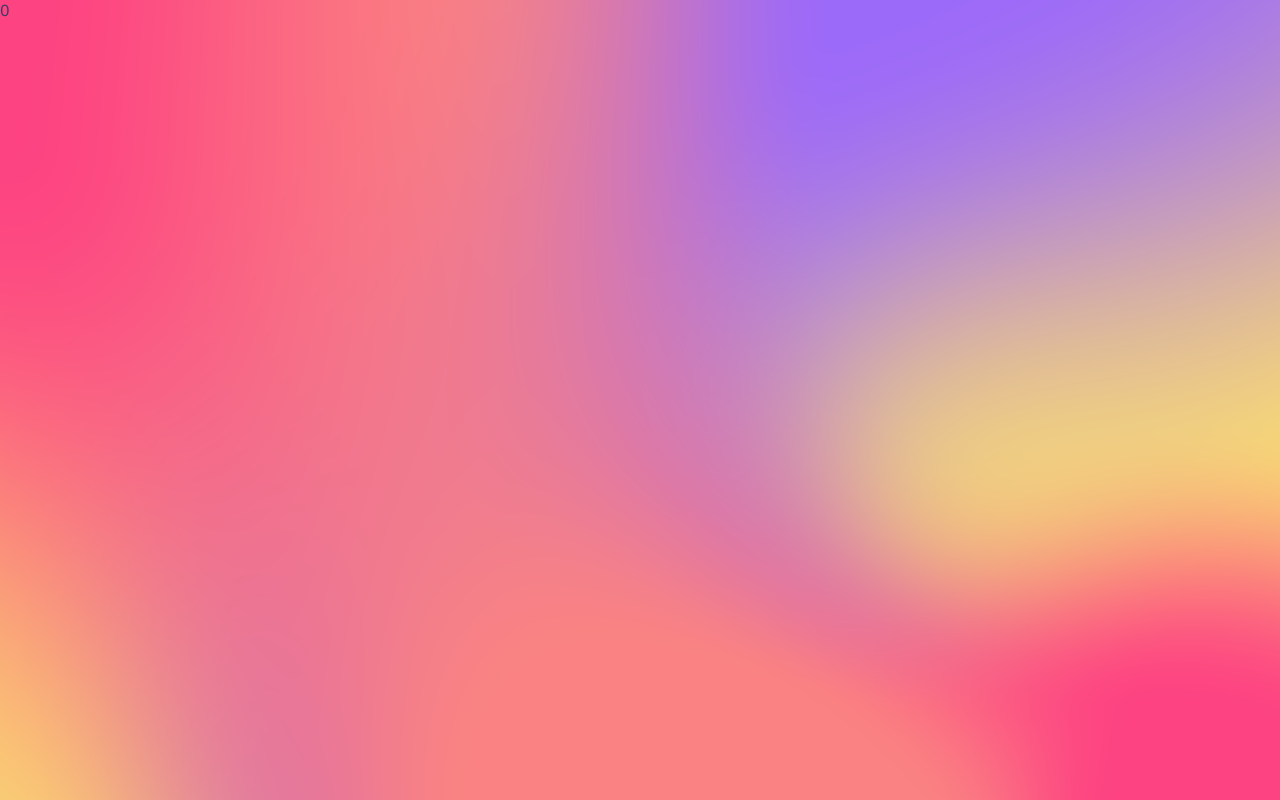
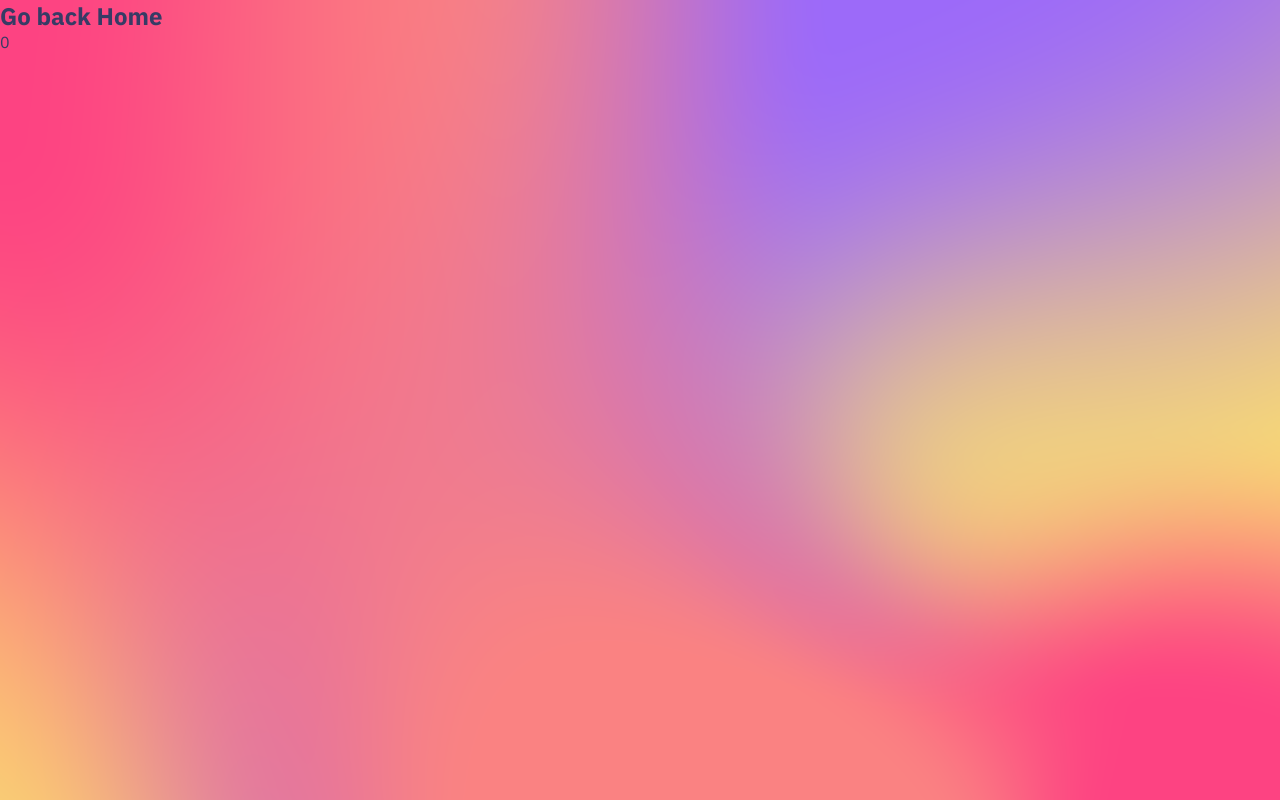
Before and after one commit to mones-cse/buzzcoffee, a Next.js app: page /coffee-store/0 in a window 1280 px wide. Built offline with nearby package versions, Linux system fonts and the light colour scheme.

Commit message:
added backlink

```diff
--- a/pages/coffee-store/[id].js
+++ b/pages/coffee-store/[id].js
@@ -1,9 +1,19 @@
 import React from "react";
 import { useRouter } from "next/router";
+import Link from "next/link";
 
 const CoffeeStore = () => {
   const router = useRouter();
   const { id } = router.query;
-  return <div>{id}</div>;
+  return (
+    <div>
+      <Link href={"/"}>
+        <a>
+          <h2>Go back Home </h2>
+        </a>
+      </Link>
+      {id}
+    </div>
+  );
 };
 export default CoffeeStore;
```
